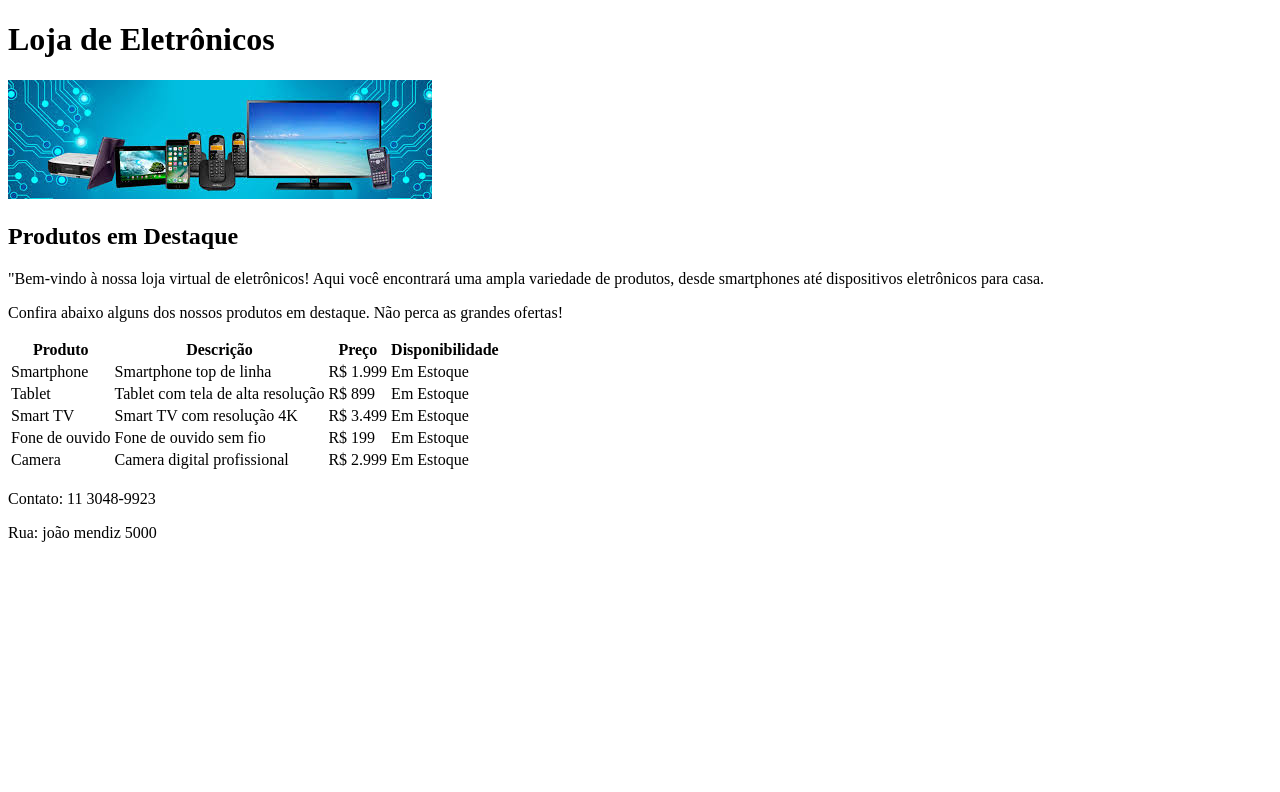
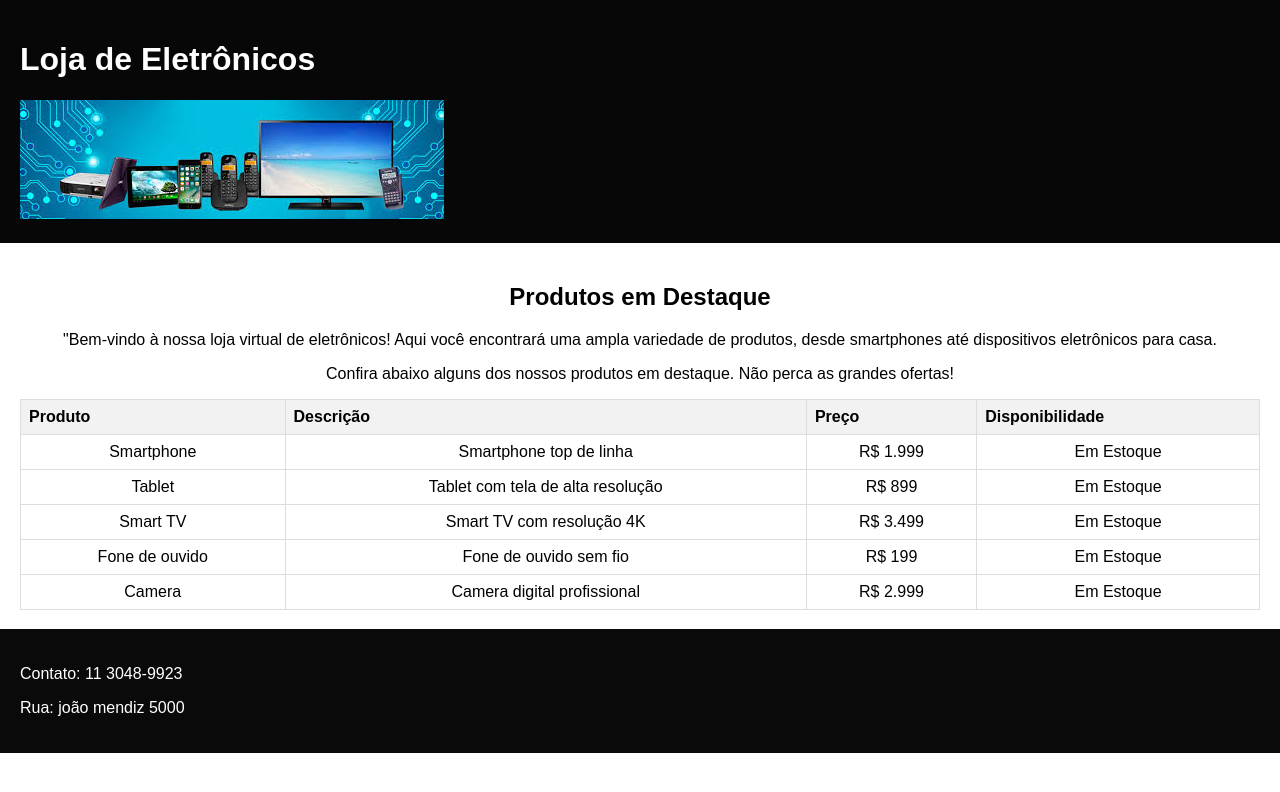
Before and after one commit to victorcesarferraz/codifica-o-de-fornt-end, a plain HTML site: page index.html in a window 1280 px wide. Drawn offline with Linux system fonts and the light colour scheme.

Commit message:
atualização final

```diff
--- a/index.html
+++ b/index.html
@@ -4,6 +4,7 @@
   <meta charset="UTF-8">
   <meta name="viewport" content="width=device-width, initial-scale=1.0">
   <title>Loja de eletrônicos </title>
+  <link rel="stylesheet" href="styles.css">
 
 </head>
 
--- a/style.css
+++ b/styles.css
@@ -4,7 +4,8 @@
 
 
 header {
-    background-color: aqua;
+    background-color: rgb(245, 245, 245);
+    font-style: normal;
 }
 body {
   font-family: Arial, sans-serif;
@@ -12,7 +13,7 @@ body {
   padding: 0;
 }
 .cabecalho {
-  background-color: #857d7d;
+  background-color: #070707;
   color: #fff;
   padding: 20px;
 
@@ -37,7 +38,7 @@ th {
 
 
 .rodape {
-  background-color: #333;
+  background-color: #0a0a0a;
   color: #fff;
   padding: 20px;
 
```
